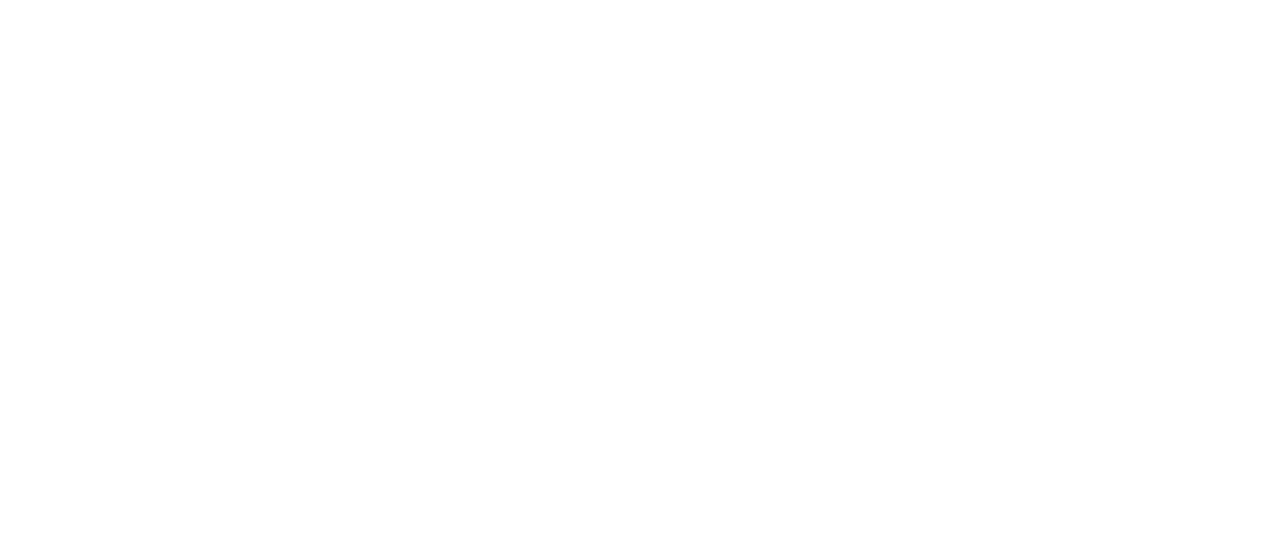
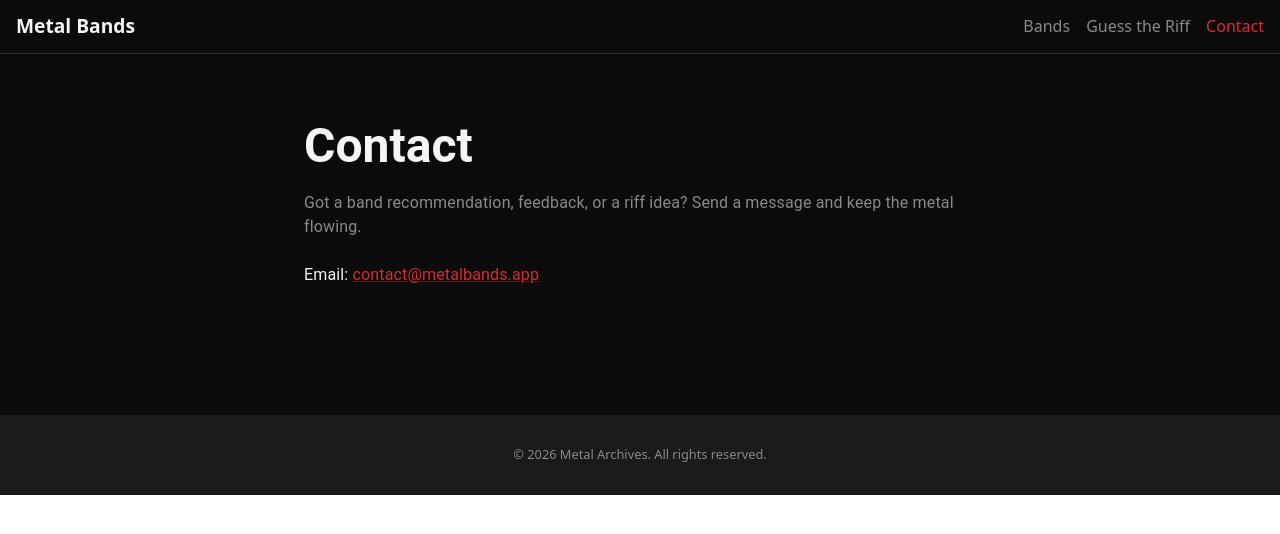
Before and after one commit to arielgomezmendez/metal-bands-app, a React (Vite) app: page /contact in a window 1280 px wide. Before the commit this address had no page. Shown: the top 534 px of the page. Built offline with nearby package versions, Linux system fonts and the light colour scheme.

Commit message:
Create a Contact component

```diff
--- a/src/App.tsx
+++ b/src/App.tsx
@@ -6,6 +6,7 @@
 import BandDetails from "./pages/BandDetails";
 import Layout from "./components/Layout";
 import GuessTheRiff from "./pages/GuessTheRiff";
+import Contact from "./pages/Contact";
 
 function App() {
   return (
@@ -14,6 +15,7 @@
         <Route index element={<Home />}></Route>
         <Route path="band/:name" element={<BandDetails />}></Route>
         <Route path="guess-the-riff" element={<GuessTheRiff/>}></Route>
+        <Route path="contact" element={<Contact />}></Route>
       </Route>
     </Routes>
   );
--- a/src/components/Header.tsx
+++ b/src/components/Header.tsx
@@ -1,4 +1,4 @@
-import { Link, NavLink } from "react-router-dom";
+import { NavLink } from "react-router-dom";
 
 const getNavLinkStyle = ({ isActive }: { isActive: boolean }) => ({
   color: isActive ? "#d32f2f" : "#8A8A8A",
@@ -18,7 +18,7 @@
             style={{ color: "#8A8A8A" }}
           >
             <li>
-              <NavLink to="/"  style={getNavLinkStyle}>
+              <NavLink to="/" end style={getNavLinkStyle}>
                 Bands
               </NavLink>
             </li>
@@ -28,7 +28,9 @@
               </NavLink>
             </li>
             <li>
-              <Link to="/">Contact</Link>
+              <NavLink to="/contact" style={getNavLinkStyle}>
+                Contact
+              </NavLink>
             </li>
           </ul>
         </nav>
--- /dev/null
+++ b/src/pages/Contact.tsx
@@ -0,0 +1,42 @@
+import { Box, Link, Typography } from "@mui/material";
+
+const Contact = () => {
+  return (
+    <Box
+      component="section"
+      aria-labelledby="contact-title"
+      sx={{
+        maxWidth: 720,
+        margin: "0 auto",
+        px: 3,
+        py: 8,
+        textAlign: "left",
+      }}
+    >
+      <Typography
+        id="contact-title"
+        component="h1"
+        variant="h3"
+        gutterBottom
+        sx={{ fontWeight: "bold" }}
+        color="#F5F5F5"
+      >
+        Contact
+      </Typography>
+
+      <Typography component="p" sx={{ color: "#8A8A8A", mb: 3 }}>
+        Got a band recommendation, feedback, or a riff idea? Send a message and
+        keep the metal flowing.
+      </Typography>
+
+      <Typography component="p" sx={{ color: "#F5F5F5" }}>
+        Email:{" "}
+        <Link href="mailto:contact@metalbands.app" color="#d32f2f">
+          contact@metalbands.app
+        </Link>
+      </Typography>
+    </Box>
+  );
+};
+
+export default Contact;
```
